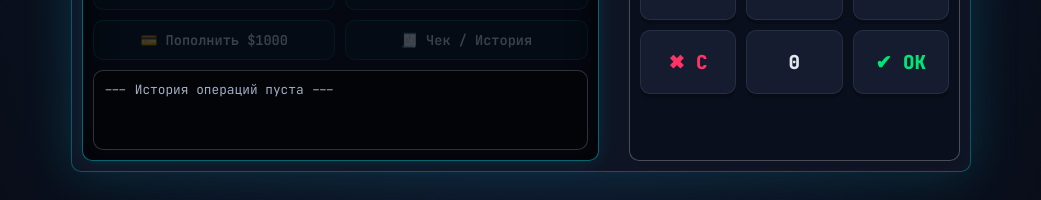
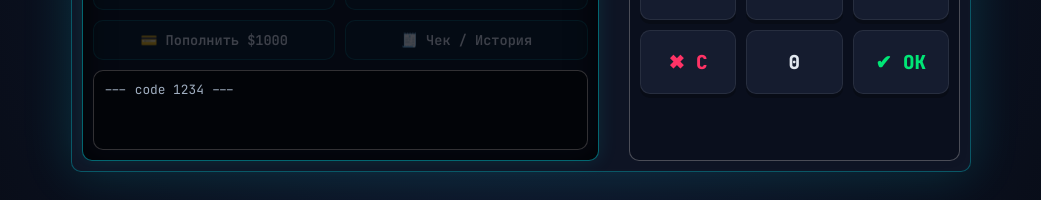
Before and after one commit to maxolio/js-training, a website: page sprint_01_basics/03_boss_atm_ui_my/index.html in a window 1280 px wide. Shown: the part 449-649 px from the top of the page, without its empty margins (119-1160 px from the left). Drawn offline with Linux system fonts and the light colour scheme.

Commit message:
feat: Changes have been made to the first final boss

```diff
--- a/sprint_01_basics/03_boss_atm_ui_my/index.html
+++ b/sprint_01_basics/03_boss_atm_ui_my/index.html
@@ -47,7 +47,7 @@
     </div>
 
     <div class="screen__receipt"
-         data-js-receipt-log>--- История операций пуста ---</div>
+         data-js-receipt-log>--- code 1234 ---</div>
   </div>
   <div class="atm__keypad keypad">
     <div class="keypad__grid">
@@ -88,4 +88,8 @@
 
 <!--
 http://127.0.0.1:8080/sprint_01_basics/03_boss_atm_ui_my/index.html
+
+git add .
+git commit -m "feat: Changes have been made to the first final boss"
+git push
 -->
```
